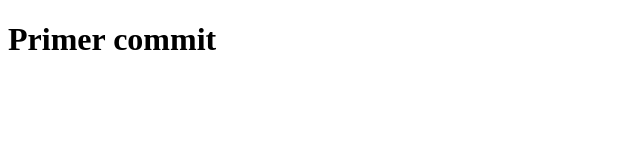
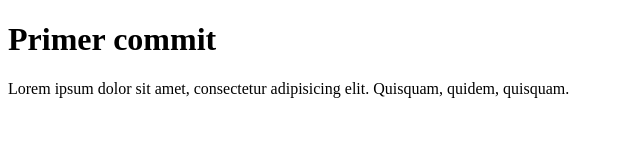
Before and after one commit to JosueVH07/pruebaGIT, a plain HTML site: page index.html in a window 1280 px wide. Shown: the whole page, without its empty margins (0-640 px from the left). Drawn offline with Linux system fonts and the light colour scheme.

Commit message:
otro commit

```diff
--- a/index.html
+++ b/index.html
@@ -8,5 +8,8 @@
 </head>
 <body>
     <h1>Primer commit</h1>
+    <p>
+        Lorem ipsum dolor sit amet, consectetur adipisicing elit.
+        Quisquam, quidem, quisquam.</p>
 </body>
 </html>
```
